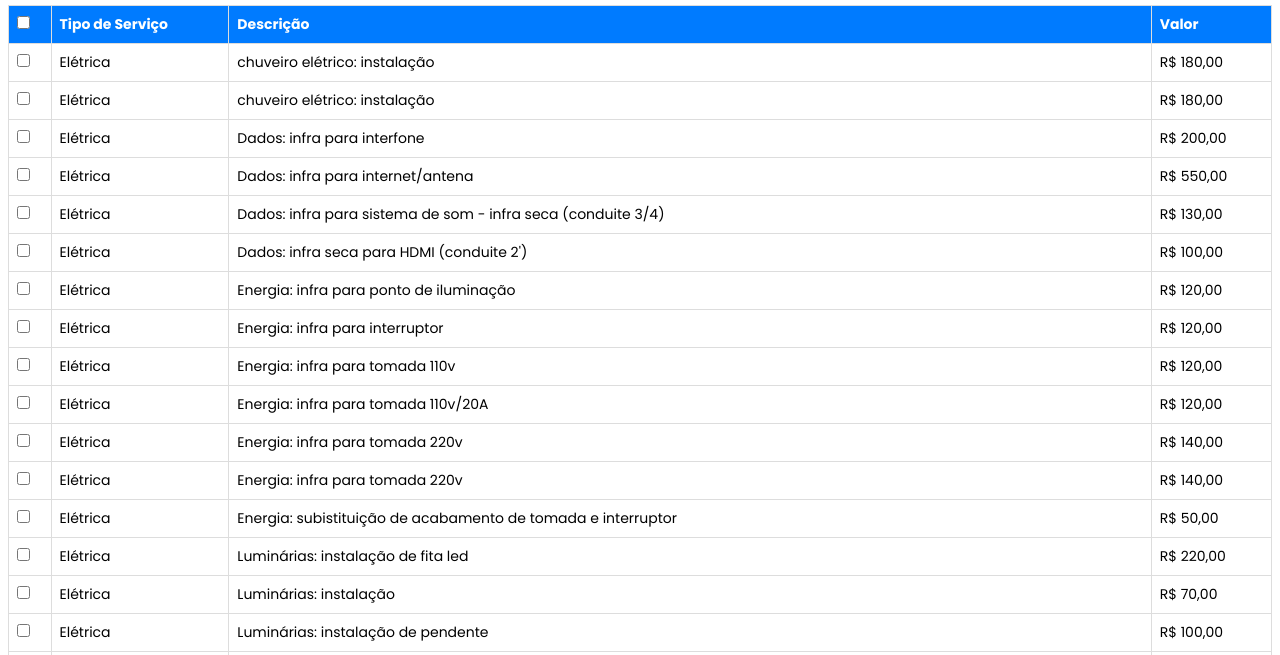
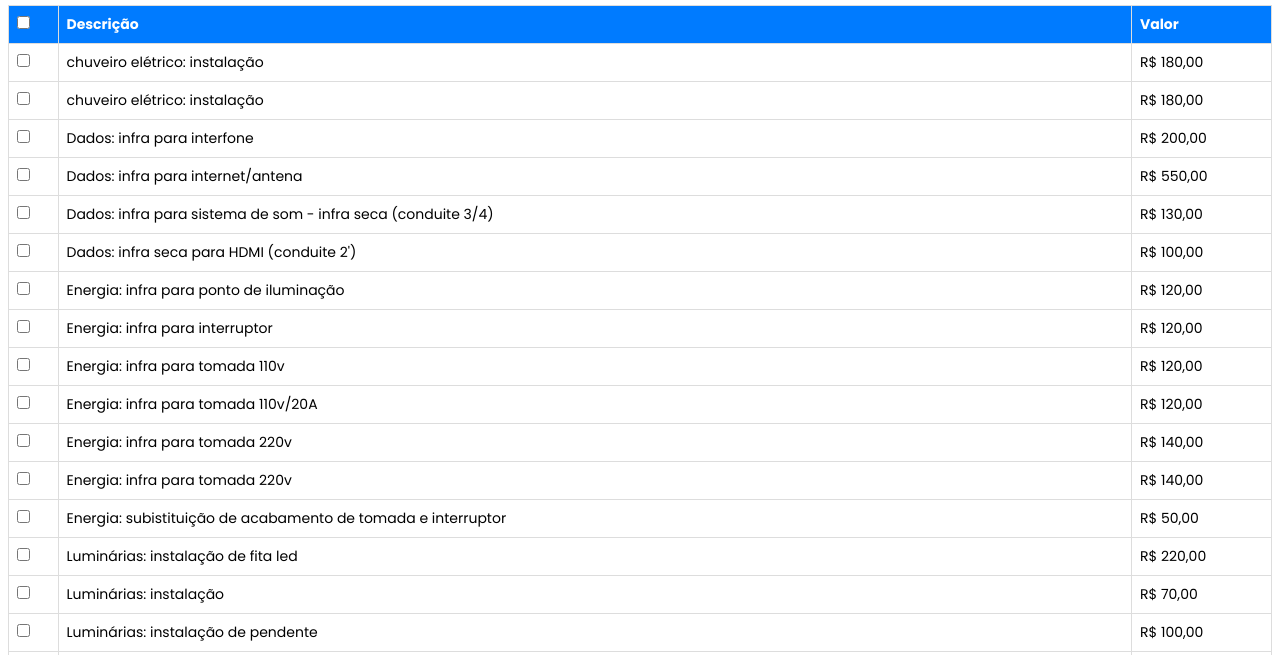
Before and after one commit to FernandoReimbergDev/tabelaFelipe, a plain HTML site: page index.html in a window 1280 px wide. Shown: the part 145-800 px from the top of the page. Drawn offline with Linux system fonts and the light colour scheme.

Commit message:
coluna tipo removida

```diff
--- a/index.html
+++ b/index.html
@@ -19,7 +19,7 @@
   <body>
     <div id="app">
       <section>
-        <header>
+        <header style="background: #b6e2ed">
           <a href="/">
             <img src="./felipeLogo.png" />
           </a>
@@ -33,7 +33,7 @@
                 <thead>
                     <tr>
                         <th><input type="checkbox" name="checkAll" id="checkAll"></th>
-                        <th>Tipo de Serviço</th>
+                        <!-- <th>Tipo de Serviço</th> -->
                         <th>Descrição</th>
                         <th>Valor</th>
                     </tr>
@@ -41,7 +41,6 @@
                 <tbody >
                     <tr>
                         <td><input type="checkbox" name="check_servico"></td>
-                        <td>Elétrica</td>
                         <td>chuveiro elétrico: instalação</td>
                         <td>R$ 180,00</td>
                     </tr>
--- a/main.js
+++ b/main.js
@@ -9,7 +9,6 @@ class TabelaServicos {
         const novaLinha = document.createElement('tr');
         novaLinha.innerHTML = `
             <td><input type="checkbox" name="check_servico"></td>
-            <td>${servico.TIPO}</td>
             <td>${servico.SERVICO}</td>
             <td>${servico.VALOR}</td>
         `;
```
